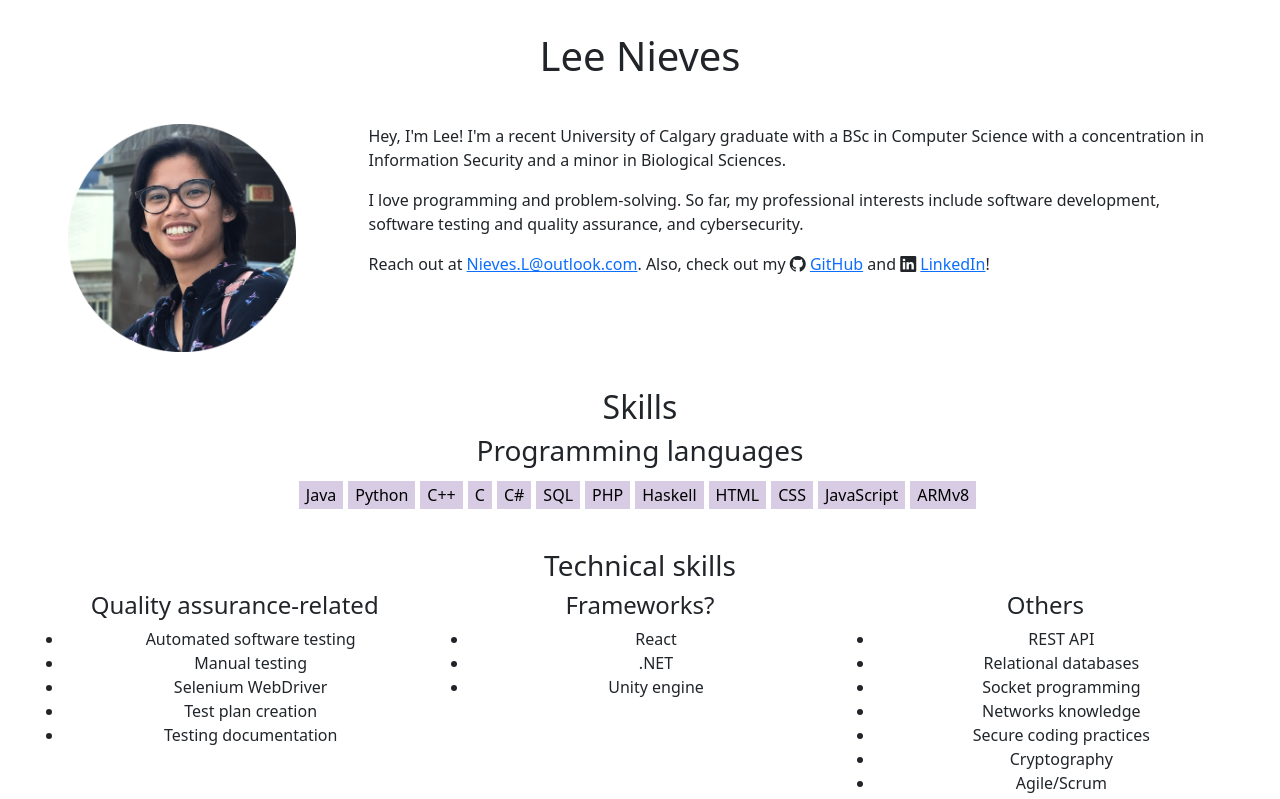
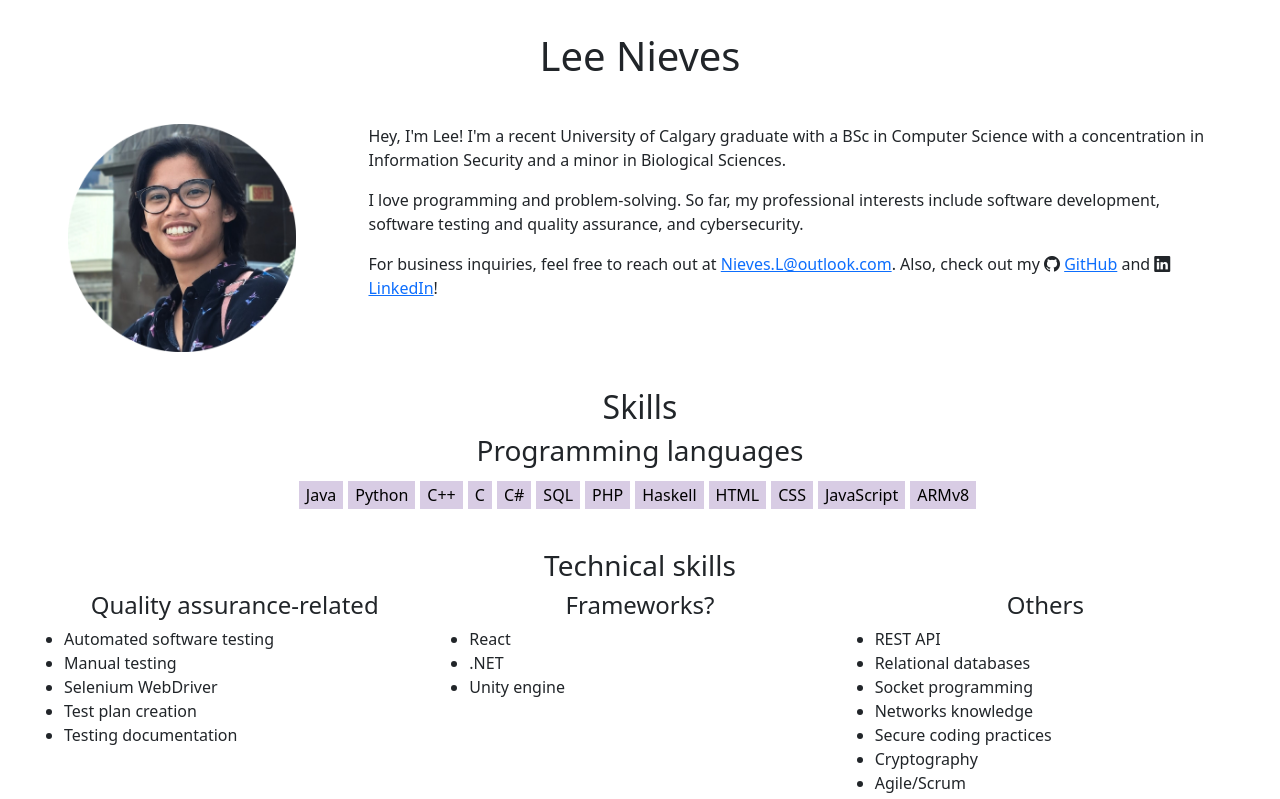
Before and after one commit to LI-Nieves/nieves-web-resume, a React (Vite) app: page / in a window 1280 px wide. Shown: the top 799 px of the page. Built offline with nearby package versions, Linux system fonts and the light colour scheme.

Commit message:
Changed biography.

```diff
--- a/src/App.css
+++ b/src/App.css
@@ -47,6 +47,10 @@
   flex: 1;
 }
 
+li {
+  text-align: left;
+}
+
 /* .logo {
   height: 6em;
   padding: 1.5em;
--- a/src/App.jsx
+++ b/src/App.jsx
@@ -61,7 +61,7 @@ function App() {
             and a minor in Biological Sciences.</p>
           <p>I love programming and problem-solving. So far, my professional interests include software development,
             software testing and quality assurance, and cybersecurity. </p>
-          <p>Reach out at <a href="mailto:Nieves.L@outlook.com" title="mailto:Nieves.L@outlook.com">Nieves.L@outlook.com</a>.
+          <p>For business inquiries, feel free to reach out at <a href="mailto:Nieves.L@outlook.com" title="mailto:Nieves.L@outlook.com">Nieves.L@outlook.com</a>.
             Also, check out my <i class="bi bi-github"></i> <a href="https://www.github.com/LI-Nieves" title="Redirect to github.com/LI-Nieves">GitHub</a> and <i class="bi bi-linkedin"></i> <a href="https://www.linkedin.com/in/lana-nieves/" title="Redirect to linkedin.com/in/lana-nieves/">LinkedIn</a>!</p>
           <p>
 
```
